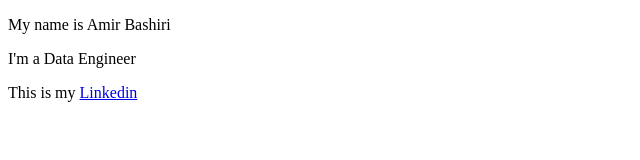
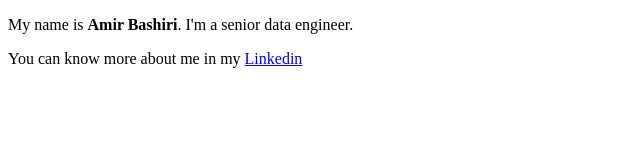
Before and after one commit to amir2b/amir2b.github.io, a plain HTML site: page index.html in a window 1280 px wide. Shown: the whole page, without its empty margins (0-640 px from the left). Drawn offline with Linux system fonts and the light colour scheme.

Commit message:
Update index.html

```diff
--- a/index.html
+++ b/index.html
@@ -10,8 +10,7 @@
   <title>Amir Bashiri</title>
 </head>
 <body>
-  <p>My name is Amir Bashiri</p>
-  <p>I'm a Data Engineer</p>
-  <p>This is my <a href="https://www.linkedin.com/in/amir-bashiri/">Linkedin</a></p>
+  <p>My name is <b>Amir Bashiri</b>. I'm a senior data engineer.</p>
+  <p>You can know more about me in my <a href="https://www.linkedin.com/in/amir-bashiri/">Linkedin</a></p>
 </body>
 </html>
```
